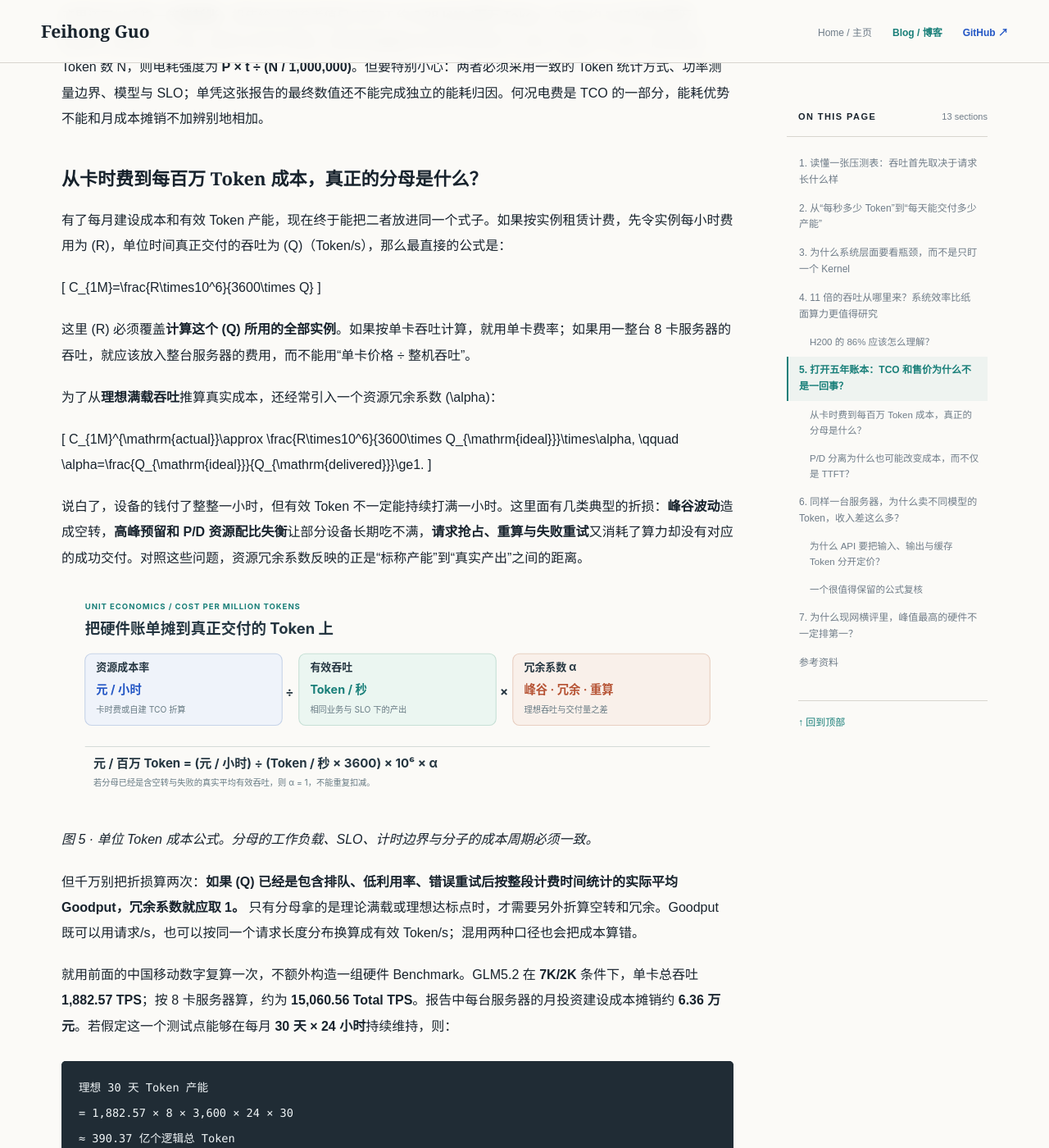
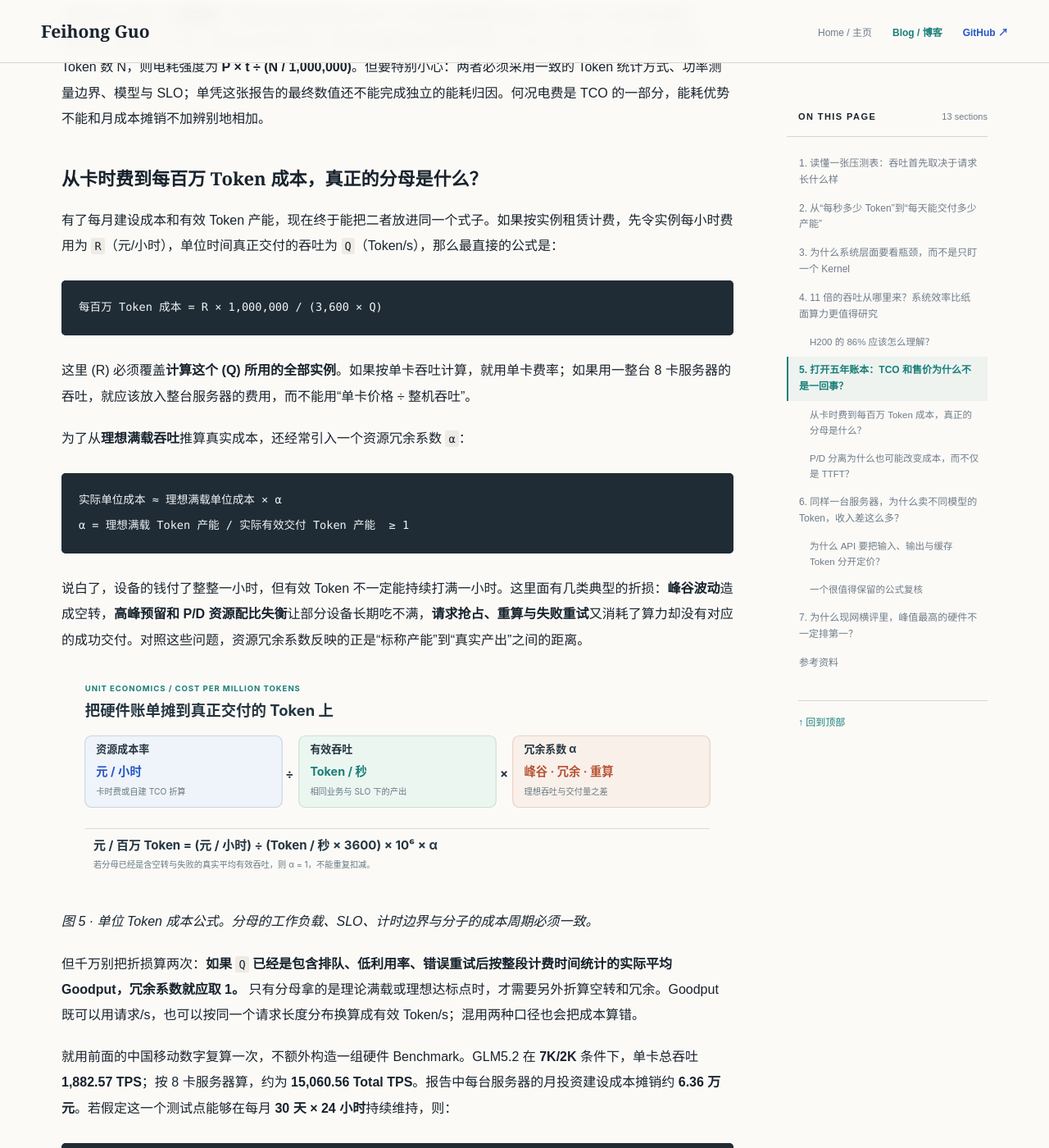
Before and after one commit to Phoenix3334/Phoenix3334.github.io, a Jekyll site: the page built from _posts/2026-11-19-benchmark-capacity-token-cost.md, in a window 1280 px wide and 1400 px high, scrolled down 9709 px. Shown: the whole window at 82% size. Built offline with Jekyll 4.4.1, drawn with Linux system fonts in a browser that asks for light colours; some of the changed text lies outside the part shown.

Commit message:
blog: render unit-cost math as readable static text in existing Jekyll layout

```diff
--- a/_posts/2026-11-19-benchmark-capacity-token-cost.md
+++ b/_posts/2026-11-19-benchmark-capacity-token-cost.md
@@ -191,22 +191,20 @@ s：这部分自身的加速倍数
 
 ### 从卡时费到每百万 Token 成本，真正的分母是什么？
 
-有了每月建设成本和有效 Token 产能，现在终于能把二者放进同一个式子。如果按实例租赁计费，先令实例每小时费用为 \(R\)，单位时间真正交付的吞吐为 \(Q\)（Token/s），那么最直接的公式是：
+有了每月建设成本和有效 Token 产能，现在终于能把二者放进同一个式子。如果按实例租赁计费，先令实例每小时费用为 `R`（元/小时），单位时间真正交付的吞吐为 `Q`（Token/s），那么最直接的公式是：
 
-\[
-C_{1M}=\frac{R\times10^6}{3600\times Q}
-\]
+~~~text
+每百万 Token 成本 = R × 1,000,000 / (3,600 × Q)
+~~~
 
 这里 \(R\) 必须覆盖**计算这个 \(Q\) 所用的全部实例**。如果按单卡吞吐计算，就用单卡费率；如果用一整台 8 卡服务器的吞吐，就应该放入整台服务器的费用，而不能用“单卡价格 ÷ 整机吞吐”。
 
-为了从**理想满载吞吐**推算真实成本，还经常引入一个资源冗余系数 \(\alpha\)：
+为了从**理想满载吞吐**推算真实成本，还经常引入一个资源冗余系数 `α`：
 
-\[
-C_{1M}^{\mathrm{actual}}\approx
-\frac{R\times10^6}{3600\times Q_{\mathrm{ideal}}}\times\alpha,
-\qquad
-\alpha=\frac{Q_{\mathrm{ideal}}}{Q_{\mathrm{delivered}}}\ge1.
-\]
+~~~text
+实际单位成本 ≈ 理想满载单位成本 × α
+α = 理想满载 Token 产能 / 实际有效交付 Token 产能  ≥ 1
+~~~
 
 说白了，设备的钱付了整整一小时，但有效 Token 不一定能持续打满一小时。这里面有几类典型的折损：**峰谷波动**造成空转，**高峰预留和 P/D 资源配比失衡**让部分设备长期吃不满，**请求抢占、重算与失败重试**又消耗了算力却没有对应的成功交付。对照这些问题，资源冗余系数反映的正是“标称产能”到“真实产出”之间的距离。
 
@@ -216,7 +214,7 @@ C_{1M}^{\mathrm{actual}}\approx
 
 *图 5 · 单位 Token 成本公式。分母的工作负载、SLO、计时边界与分子的成本周期必须一致。*
 
-但千万别把折损算两次：**如果 \(Q\) 已经是包含排队、低利用率、错误重试后按整段计费时间统计的实际平均 Goodput，冗余系数就应取 1。** 只有分母拿的是理论满载或理想达标点时，才需要另外折算空转和冗余。Goodput 既可以用请求/s，也可以按同一个请求长度分布换算成有效 Token/s；混用两种口径也会把成本算错。
+但千万别把折损算两次：**如果 `Q` 已经是包含排队、低利用率、错误重试后按整段计费时间统计的实际平均 Goodput，冗余系数就应取 1。** 只有分母拿的是理论满载或理想达标点时，才需要另外折算空转和冗余。Goodput 既可以用请求/s，也可以按同一个请求长度分布换算成有效 Token/s；混用两种口径也会把成本算错。
 
 就用前面的中国移动数字复算一次，不额外构造一组硬件 Benchmark。GLM5.2 在 **7K/2K** 条件下，单卡总吞吐 **1,882.57 TPS**；按 8 卡服务器算，约为 **15,060.56 Total TPS**。报告中每台服务器的月投资建设成本摊销约 **6.36 万元**。若假定这一个测试点能够在每月 **30 天 × 24 小时**持续维持，则：
 
@@ -230,7 +228,7 @@ C_{1M}^{\mathrm{actual}}\approx
 ≈ 1.63 元 / 百万 Token
 ~~~
 
-如果沿用报告**同一 7K/2K 场景**的 70% 产能利用率作为简单线性假设，\(\alpha=1/0.7\approx1.43\)，该比值会变为 **约 2.33 元 / 百万逻辑总 Token**。
+如果沿用报告**同一 7K/2K 场景**的 70% 产能利用率作为简单线性假设，`α = 1 / 0.7 ≈ 1.43`，该比值会变为 **约 2.33 元 / 百万逻辑总 Token**。
 
 **1.63 元和 2.33 元都不是实际生产结算价，也不是完整 TCO。** 它们只包含报告已有的月建设成本、固定负载的 Total TPS 和不同利用率假设；还没有充分处理长时间稳定性、其他成本项及可售 Token 的区别。但这已经清楚展示了为什么：同样一台设备，压测结果相同，**利用率不同，单位产出成本也会不同**。
 
```
